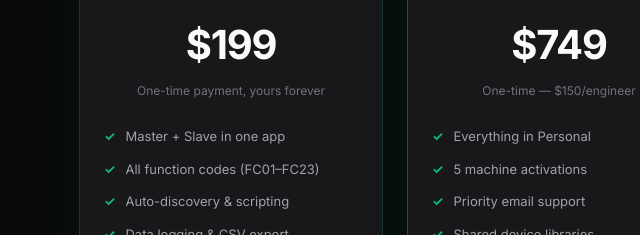
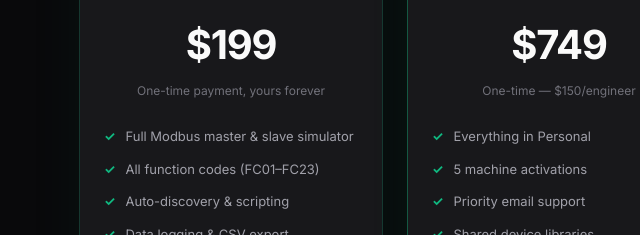
Before and after one commit to oceanofC/modbuspro-website, a website: page index.html in a window 1280 px wide. Shown: the part 3245-3480 px from the top of the page, 81-721 px from the left. Drawn offline with Linux system fonts and the light colour scheme.

Commit message:
Clarify feature wording on homepage pricing

```diff
--- a/index.html
+++ b/index.html
@@ -338,7 +338,7 @@ body{font-family:var(--font);background:var(--bg);color:var(--text);line-height:
             <div class="price-amount">$199</div>
             <p class="price-period">One-time payment, yours forever</p>
             <ul class="price-list">
-                <li>Master + Slave in one app</li>
+                <li>Full Modbus master &amp; slave simulator</li>
                 <li>All function codes (FC01&ndash;FC23)</li>
                 <li>Auto-discovery &amp; scripting</li>
                 <li>Data logging &amp; CSV export</li>
```
